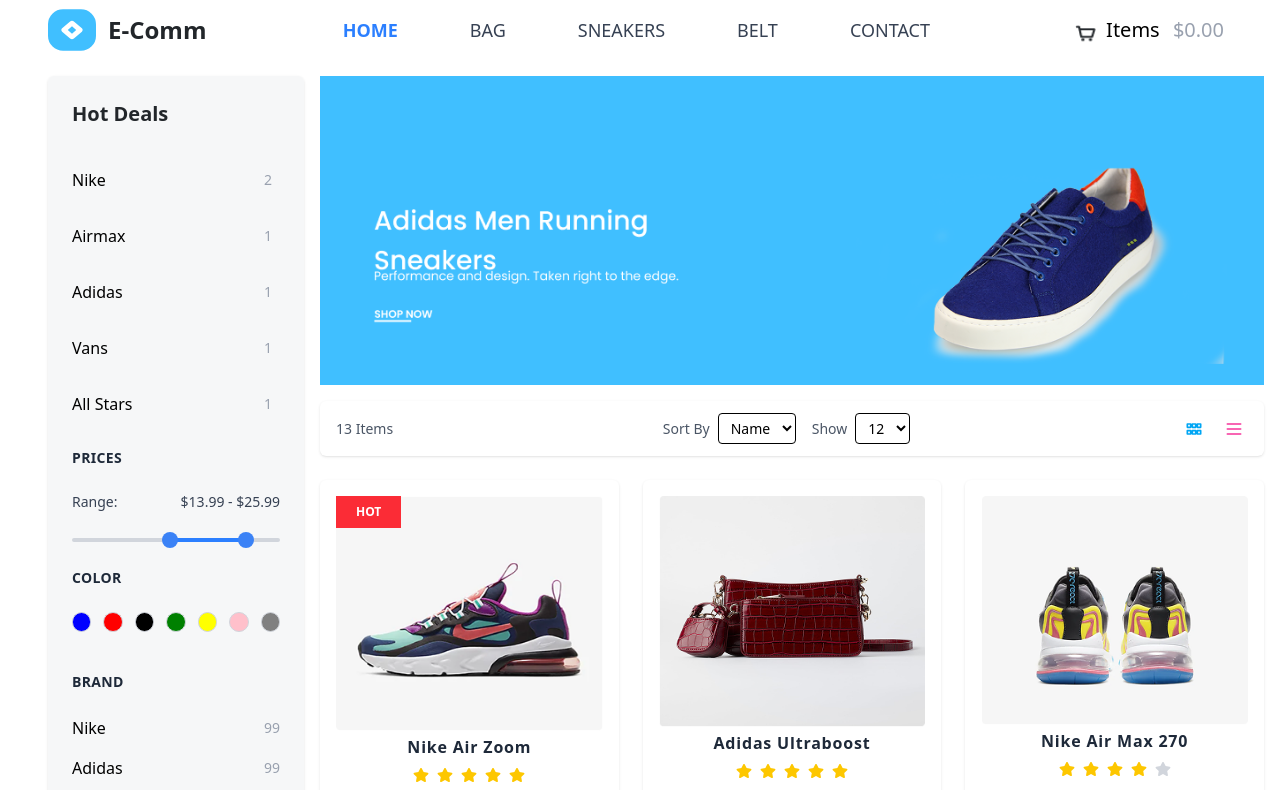
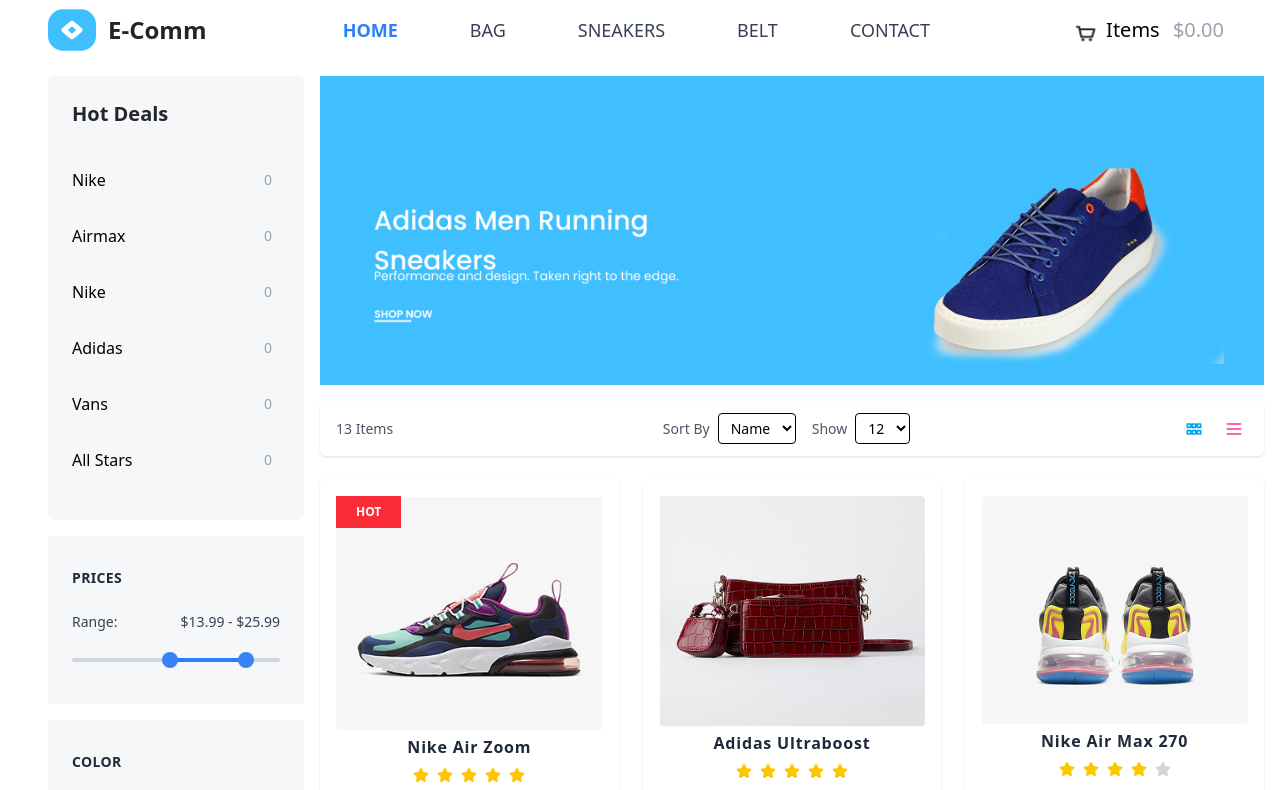
Before and after one commit to yashdotdev/E-Comm, a React (Vite) app: page / in a window 1280 px wide. Shown: the top 790 px of the page. Built offline with nearby package versions, Linux system fonts and the light colour scheme.

Commit message:
updated categories & wrapped the components

```diff
--- a/src/components/Sidebar/Sidebar.jsx
+++ b/src/components/Sidebar/Sidebar.jsx
@@ -6,25 +6,37 @@
 import { BrandFilter } from "./BrandFilter";
 
 export const Sidebar = () => {
-  const categories = ["nike", "airmax", "adidas", "vans", "all-stars"];
-  const categoryCounts = categories.reduce((acc, cat) => {
-    acc[cat] = products.filter((p) => p.category === cat).length;
-    return acc;
-  }, {});
+  const categories = ["nike", "airmax", "nike", "adidas", "vans", "all-stars", "adidas"];
+
+  const categoryItems = categories.map((category) => ({
+    name: category,
+    count: products.filter((product) => product.category === category).length,
+  }));
 
   const [showMoreCats, setShowMoreCats] = useState(false);
 
   return (
-    <div className="hidden lg:block bg-[#F6F7F8] lg:w-1/5 max-w-1/4 mt-4 ml-12 shadow-sm p-6 rounded-md overflow-y-auto max-h-screen">
+    <div className="hidden lg:block lg:w-1/5 max-w-1/4 mt-4 ml-12 overflow max-h-screen">
+      <div className="bg-[#F6F7F8] p-6 mb-4 rounded-md">
         <HotDeals
           categories={categories}
-        categoryCounts={categoryCounts}
+          categoryCounts={categoryItems}
           showMoreCats={showMoreCats}
           setShowMoreCats={setShowMoreCats}
         />
+      </div>
+
+      <div className="bg-[#F6F7F8] p-6 mb-4">
         <PriceFilter />
+      </div>
+
+      <div className="bg-[#F6F7F8] p-6 mb-4">
         <ColorFilter />
+      </div>
+
+      <div className="bg-[#F6F7F8] p-6 mb-4">
         <BrandFilter />
+      </div>
     </div>
   );
 };
```
Lines whose indentation alone changed are shown as unchanged.
